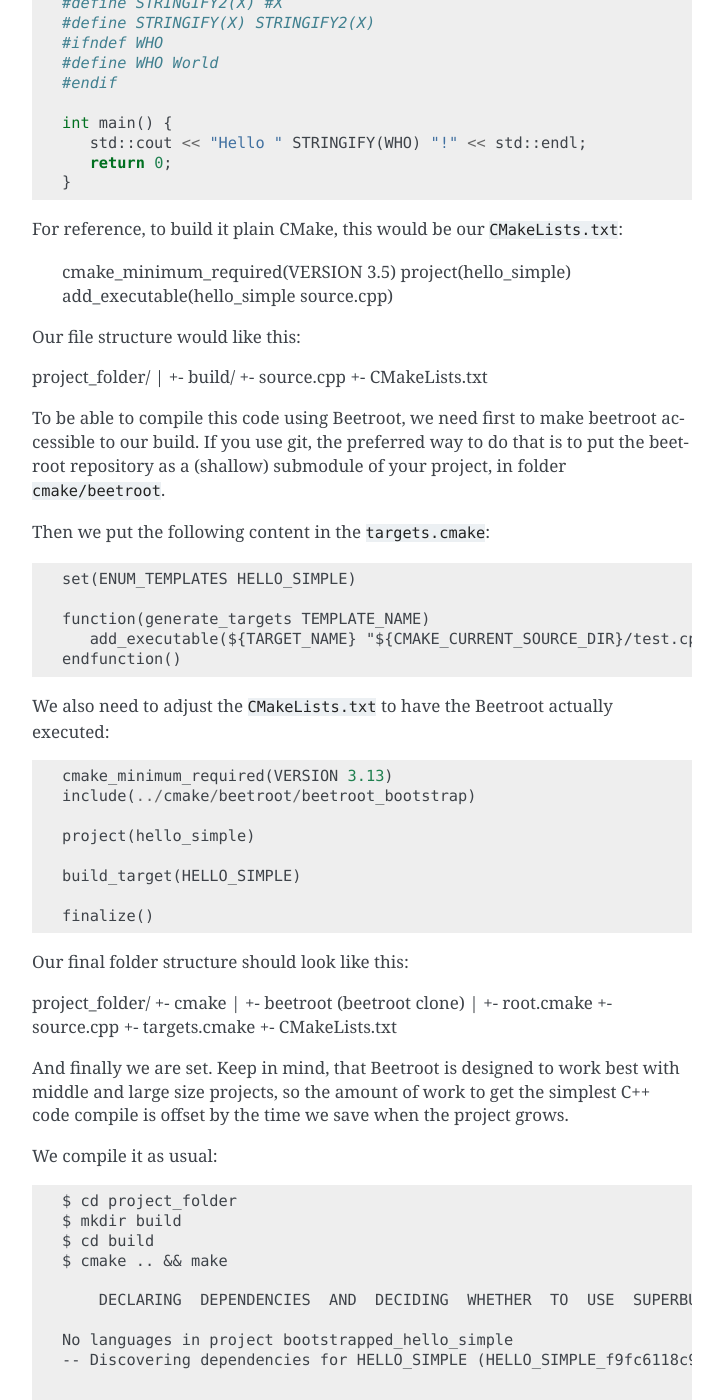
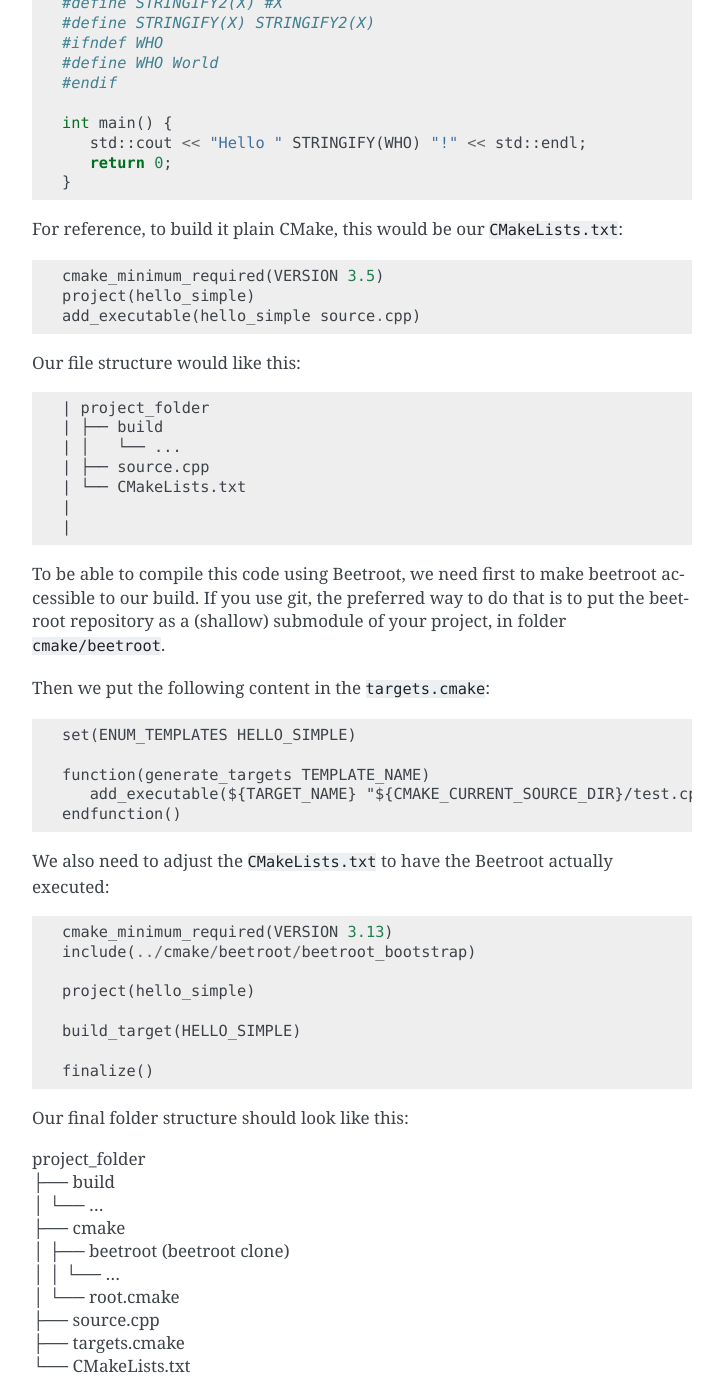
Before and after one commit to beetroot-project/documentation, a Sphinx documentation site: the page built from docs/start.rst, in a window 1280 px wide and 1400 px high, scrolled down 311 px. Shown: the whole window, without its empty margins (388-1111 px from the left). Built offline with Sphinx 7.4.7, drawn with Linux system fonts in a browser that asks for light colours.

Commit message:
start fix

```diff
--- a/docs/start.rst
+++ b/docs/start.rst
@@ -22,7 +22,7 @@ Suppose this is our ``source.cpp``::
       return 0;
    }
 
-For reference, to build it plain CMake, this would be our ``CMakeLists.txt``:
+For reference, to build it plain CMake, this would be our ``CMakeLists.txt``::
 
    cmake_minimum_required(VERSION 3.5)
    project(hello_simple)
@@ -30,11 +30,14 @@ For reference, to build it plain CMake, this would be our ``CMakeLists.txt``:
 
 Our file structure would like this::
 
-project_folder/
+
+| project_folder
+| ├── build
+| │   └── ...
+| ├── source.cpp
+| └── CMakeLists.txt
 |
-+- build/
-+- source.cpp
-+- CMakeLists.txt
+|
 
 To be able to compile this code using Beetroot, we need first to make beetroot accessible to our build. If you use git, the preferred way to do that is to put the beetroot repository as a (shallow) submodule of your project, in folder ``cmake/beetroot``.
 
@@ -60,13 +63,19 @@ We also need to adjust the ``CMakeLists.txt`` to have the Beetroot actually exec
 Our final folder structure should look like this:
 
 
-project_folder/
-+- cmake
-|  +- beetroot (beetroot clone)
-|  +- root.cmake
-+- source.cpp
-+- targets.cmake
-+- CMakeLists.txt
+| project_folder
+| ├── build
+| │   └── ...
+| ├── cmake
+| │   ├── beetroot (beetroot clone)
+| │   │   └── ...
+| │   └── root.cmake
+| ├── source.cpp
+| ├── targets.cmake
+| └── CMakeLists.txt
+|
+|
+
 
 And finally we are set. Keep in mind, that Beetroot is designed to work best with middle and large size projects, so the amount of work to get the simplest C++ code compile is offset by the time we save when the project grows.
 
@@ -149,7 +158,7 @@ Let's say, that this file is our unit test and we need to compile three of them,
    finalize()
 
 
-After we build, we should get three executables: ``hello_simple1``, ``hello_simple2`` and ``hello_simple3``.
+After we build, we should get three executables: ``hello_simple1``, ``hello_simple2`` and ``hello_simple3``.::
 
    $./hello_simple1
    Hello Beetroot!
```
